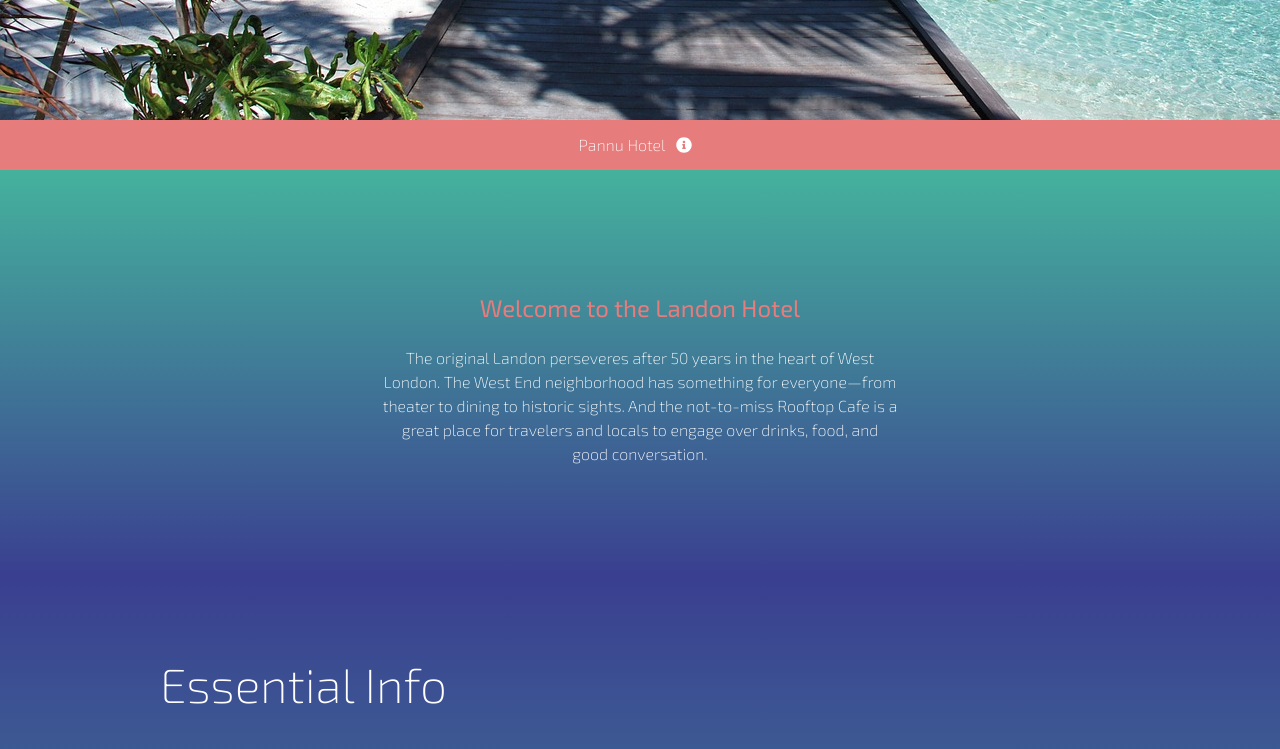
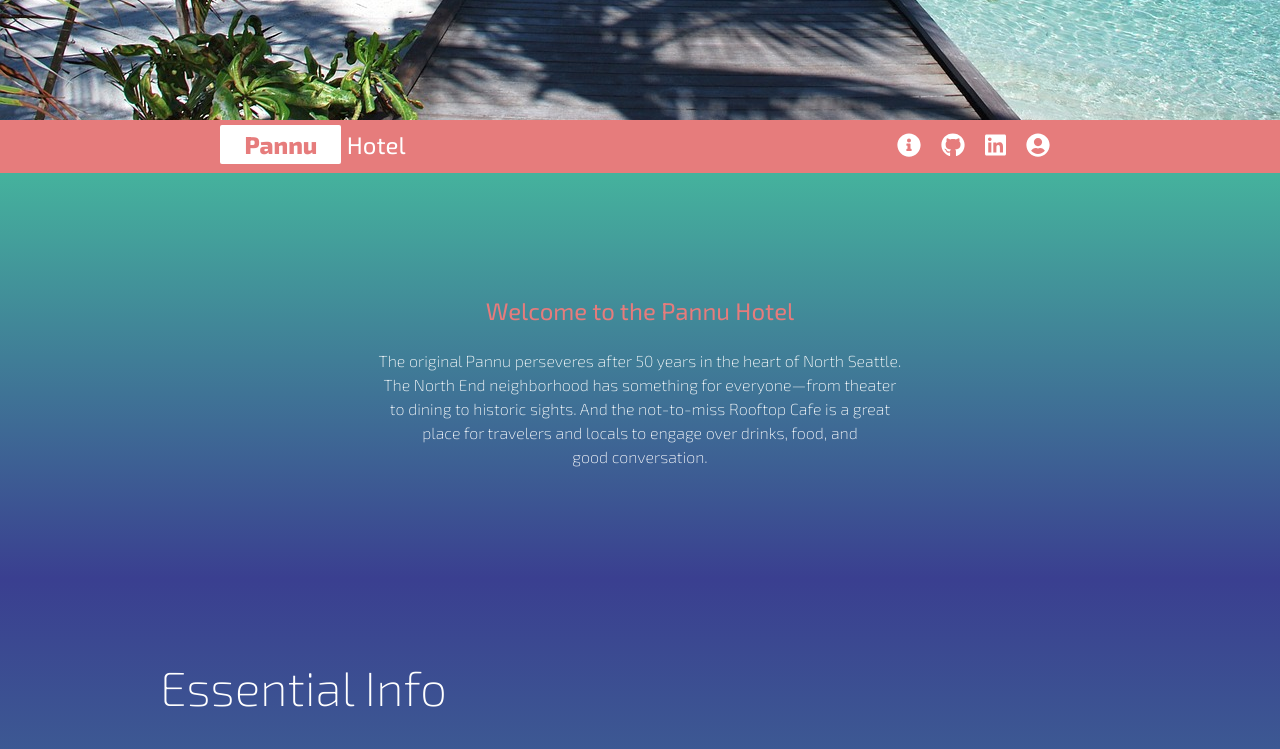
Before and after one commit to iharmanpannu/Pannu-Hotel, a plain HTML site: page index.html in a window 1280 px wide. Shown: the part 680-1429 px from the top of the page. Drawn offline with Linux system fonts and the light colour scheme; no server answers.

Commit message:
complete

```diff
--- a/css/style.css
+++ b/css/style.css
@@ -13,7 +13,7 @@ h4,
 h5,
 h6 {
   font: 200 1.5em/1.5em "Exo 2", "Helvetica Neue", Helvetica, Arial, sans-serif;
-  color: #0e83a0;
+  color: #e67c7c;
   font-weight: 600;
 }
 
@@ -134,7 +134,8 @@ header .fullheight .hgroup p img {
 
 .navbar {
   display: flex;
-  justify-content: center;
+  justify-content: space-around;
+
   align-content: center;
   padding: 0.8em 0;
   background-color: #e67c7c;
@@ -145,7 +146,33 @@ header .fullheight .hgroup p img {
 }
 .navbar a {
   text-decoration: none;
+  font-size: 1.5em;
 }
+
+.brand span {
+  background: #ffffff;
+  color: #e67c7c;
+  padding: 5px 1em;
+  border-radius: 2px;
+  font-weight: 700;
+}
+.brand a {
+  font-weight: 500;
+}
+.info {
+  padding-left: 1em;
+}
+.info a {
+  transition: color 300ms ease-in-out;
+}
+.info a:hover {
+  color: #313033;
+}
+
+.navbar ul {
+  display: flex;
+}
+/* navbar style ends here  */
 
 #welcome {
   background-size: 100%;
@@ -300,8 +327,22 @@ footer #socialmedia ul li {
 footer #socialmedia a {
   font-size: 1.3em;
   padding: 0 5px;
-  transition: color 300ms linear;
+  transition: color 300ms ease-in-out;
 }
 footer #socialmedia a:hover {
   color: #e67c7c;
 }
+footer #name {
+  text-align: center;
+  margin-top: 1em;
+}
+footer #name h6 {
+  font-size: 1em;
+}
+footer #name a {
+  text-decoration: none;
+  transition: color 300ms ease-in-out;
+}
+footer #name a:hover {
+  color: #e67c7c;
+}
--- a/index.html
+++ b/index.html
@@ -35,10 +35,25 @@
             Hotel
           </a>
         </div>
-        <ul>
+        <ul class="info">
           <li>
             <a class="icon info" href="#hotelinfo">
               <i class="fas fa-info-circle"></i>
+            </a>
+          </li>
+          <li>
+            <a href="#">
+              <i class="fab fa-github"></i>
+            </a>
+          </li>
+          <li>
+            <a href="#">
+              <i class="fab fa-linkedin"></i>
+            </a>
+          </li>
+          <li>
+            <a href="#">
+              <i class="fas fa-user-circle"></i>
             </a>
           </li>
         </ul>
@@ -49,8 +64,8 @@
   <main id="wrapper">
     <div class="scene" id="welcome">
       <article class="content">
-        <h1>Welcome to the Landon&nbsp;Hotel</h1>
-        <p>The original Landon perseveres after 50 years in the heart of West London. The West End neighborhood has something
+        <h1>Welcome to the Pannu Hotel</h1>
+        <p>The original Pannu perseveres after 50 years in the heart of North Seattle. The North End neighborhood has something
           for everyone&mdash;from theater to dining to historic sights. And the not-to-miss Rooftop Cafe is a great place
           for travelers and locals to engage over drinks, food, and good&nbsp;conversation.</p>
       </article>
@@ -69,10 +84,10 @@
             <li>
               <strong>Check-out:</strong> 11:00 AM</li>
             <li>
-              <strong>Parking:</strong> Self-parking in the underground garage is ￡15 per day and valet-parking is ￡50 per day.</li>
+              <strong>Parking:</strong> Self-parking in the underground garage is $15 per day and valet-parking is $50 per day.</li>
             <li>
               <strong>Airport Shuttle:</strong> Our complimentary airport shuttles leave every hour on the hour, and make trips to
-              Heathrow and Gatwick airports.</li>
+              Sea/Tac and Portland airports.</li>
             <li>
               <strong>Trains:</strong> The nearest Underground station is at Leicester Square.</li>
             <li>
@@ -151,8 +166,15 @@
             </li>
 
           </ul>
+
         </div>
+
       </article>
+      <div id="name">
+        <h6>Crafted By:
+          <a href="https://harmanpannu.com">Harman Pannu</a>
+        </h6>
+      </div>
     </footer>
 
     <script src="js/ajax.js"></script>
```
